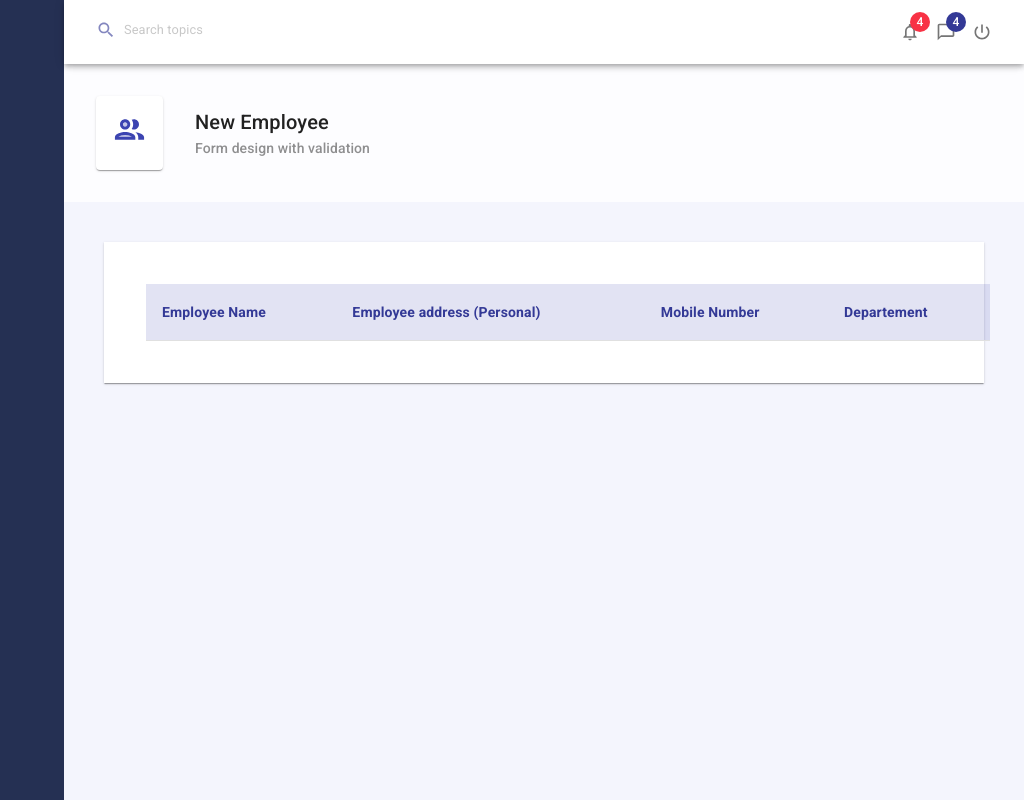
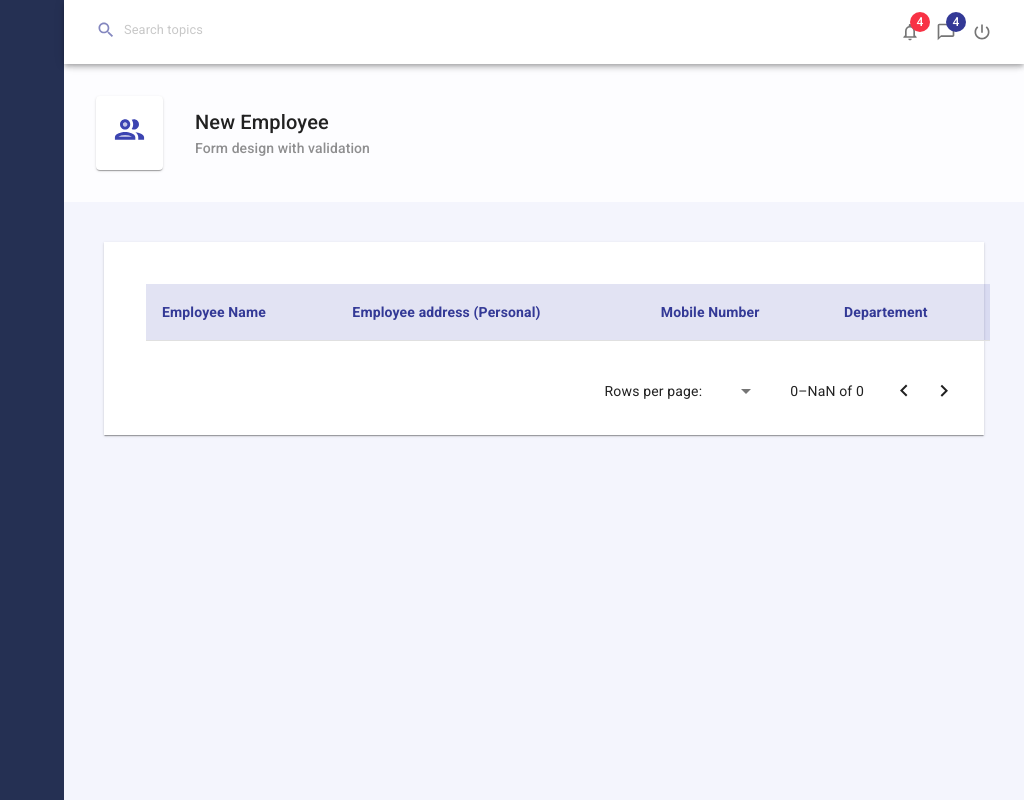
Before and after one commit to urbain32/complete-mui-system, a React (Create React App) app: page / in a window 1280 px wide. Shown: the whole page, without its empty margins (256-1280 px from the left). Built offline with nearby package versions, Linux system fonts and the light colour scheme.

Commit message:
calling our paginatin func in employee

```diff
--- a/src/pages/employees/Employees.js
+++ b/src/pages/employees/Employees.js
@@ -17,7 +17,7 @@ const headCells = [
 ];
 const Employees = () => {
   const [records, setRecords] = useState(employeeService.getAllEmployees());
-  const { TblContainer, TblHead } = useTable(records, headCells);
+  const { TblContainer, TblHead, TblPagination } = useTable(records, headCells);
   return (
     <>
       <PageHeader
@@ -39,6 +39,7 @@ const Employees = () => {
             ))}
           </TableBody>
         </TblContainer>
+        <TblPagination />
       </MyPaper>
     </>
   );
```
